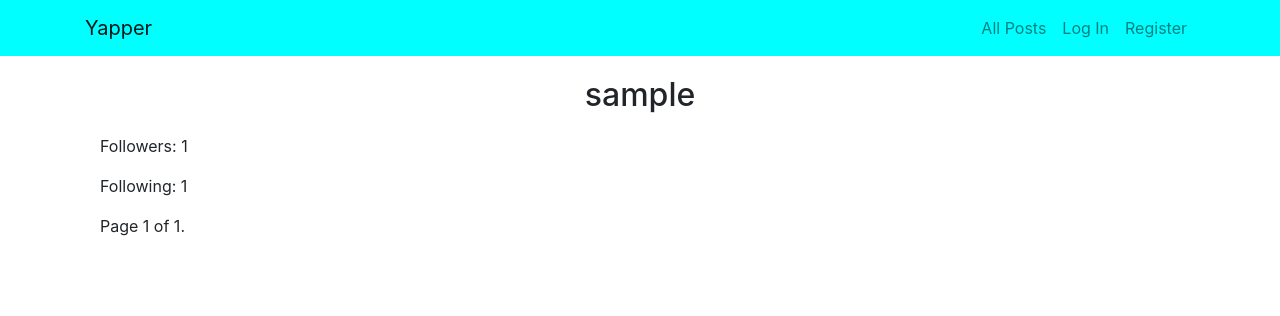
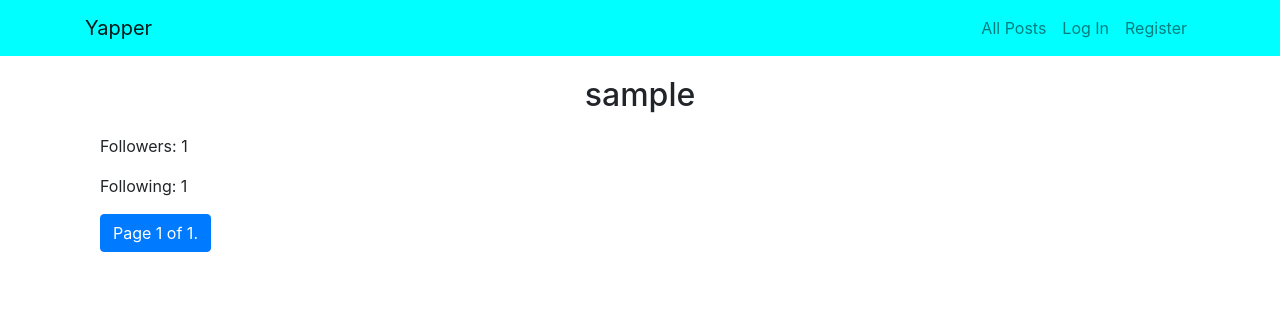
Before and after one commit to dlebedinsky/yapper, a Django app: a page that uses yapper_live/templates/yapper_live/profile.html in a window 1280 px wide. Shown: the top 316 px of the page. Run offline with Django 3.2, Linux system fonts and the light colour scheme; tables that the repository leaves empty hold one stand-in row (values such as "Sample post"); data that the repository does not hold is empty; some libraries are stand-ins or nearby versions.

Commit message:
Pagination works and looks good now.

```diff
--- a/yapper_live/templates/yapper_live/profile.html
+++ b/yapper_live/templates/yapper_live/profile.html
@@ -125,19 +125,31 @@
             {% endfor %}
         </div>
         <div class="pagination">
-            <span class="step-links">
+            <nav aria-label="Page navigation">
+                <ul class="pagination justify-content-center">
                     {% if page_obj.has_previous %}
-                    <a href="?page=1">&laquo; first</a>
-                    <a href="?page={{ page_obj.previous_page_number }}">previous</a>
+                        <li class="page-item">
+                            <a class="page-link" href="?page=1">&laquo; first</a>
+                        </li>
+                        <li class="page-item">
+                            <a class="page-link" href="?page={{ page_obj.previous_page_number }}">previous</a>
+                        </li>
                     {% endif %}
-                <span class="current">
+                    <li class="page-item active">
+                        <span class="page-link">
                             Page {{ page_obj.number }} of {{ page_obj.paginator.num_pages }}.
                         </span>
+                    </li>
                     {% if page_obj.has_next %}
-                    <a href="?page={{ page_obj.next_page_number }}">next</a>
-                    <a href="?page={{ page_obj.paginator.num_pages }}">last &raquo;</a>
+                        <li class="page-item">
+                            <a class="page-link" href="?page={{ page_obj.next_page_number }}">next</a>
+                        </li>
+                        <li class="page-item">
+                            <a class="page-link" href="?page={{ page_obj.paginator.num_pages }}">last &raquo;</a>
+                        </li>
                     {% endif %}
-            </span>
+                </ul>
+            </nav>
         </div>
         {% if user.is_authenticated %}
             <input type="hidden" name="csrfmiddlewaretoken" value="{{ csrf_token }}">
```
Lines whose indentation alone changed are shown as unchanged.
